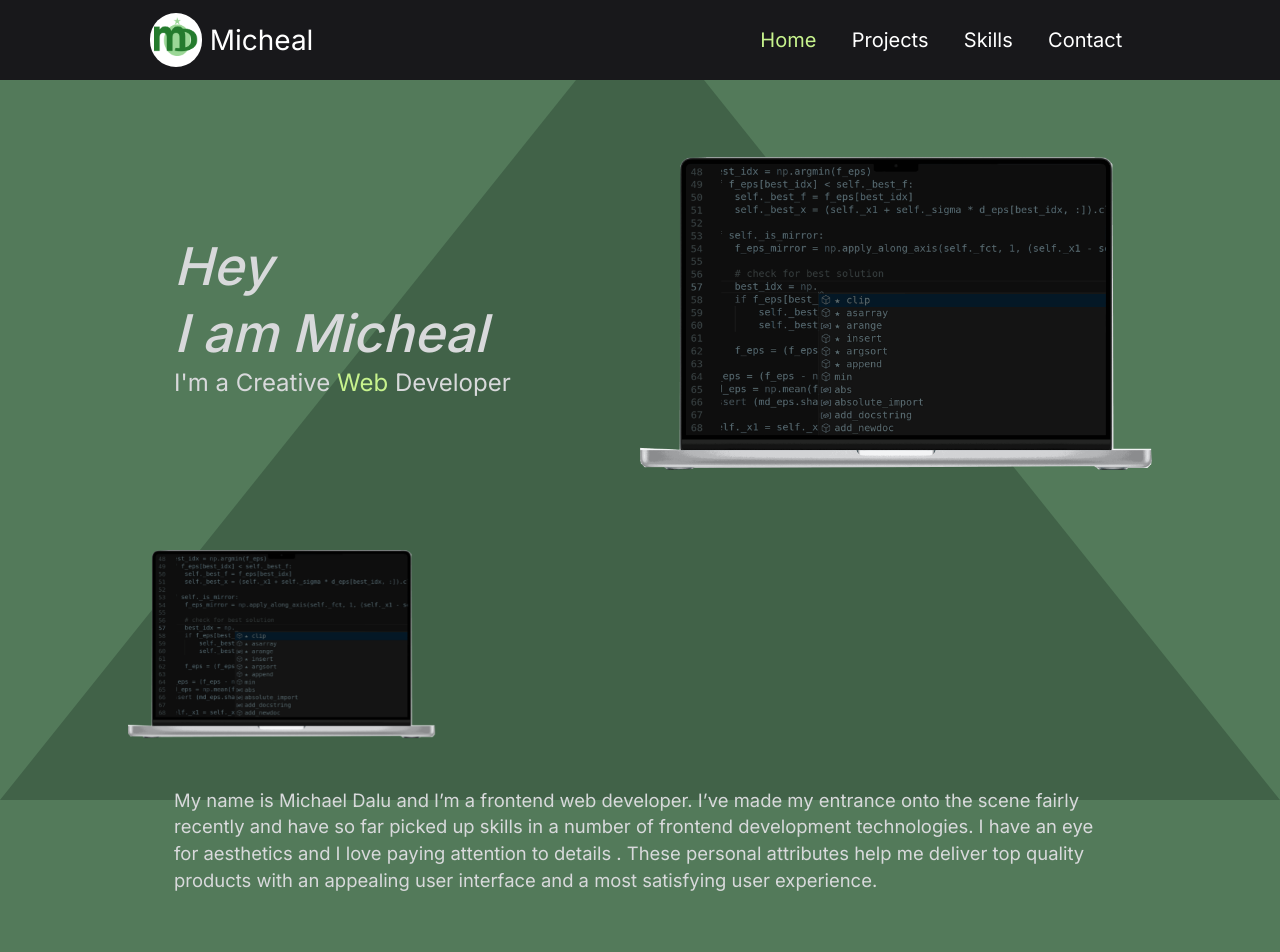
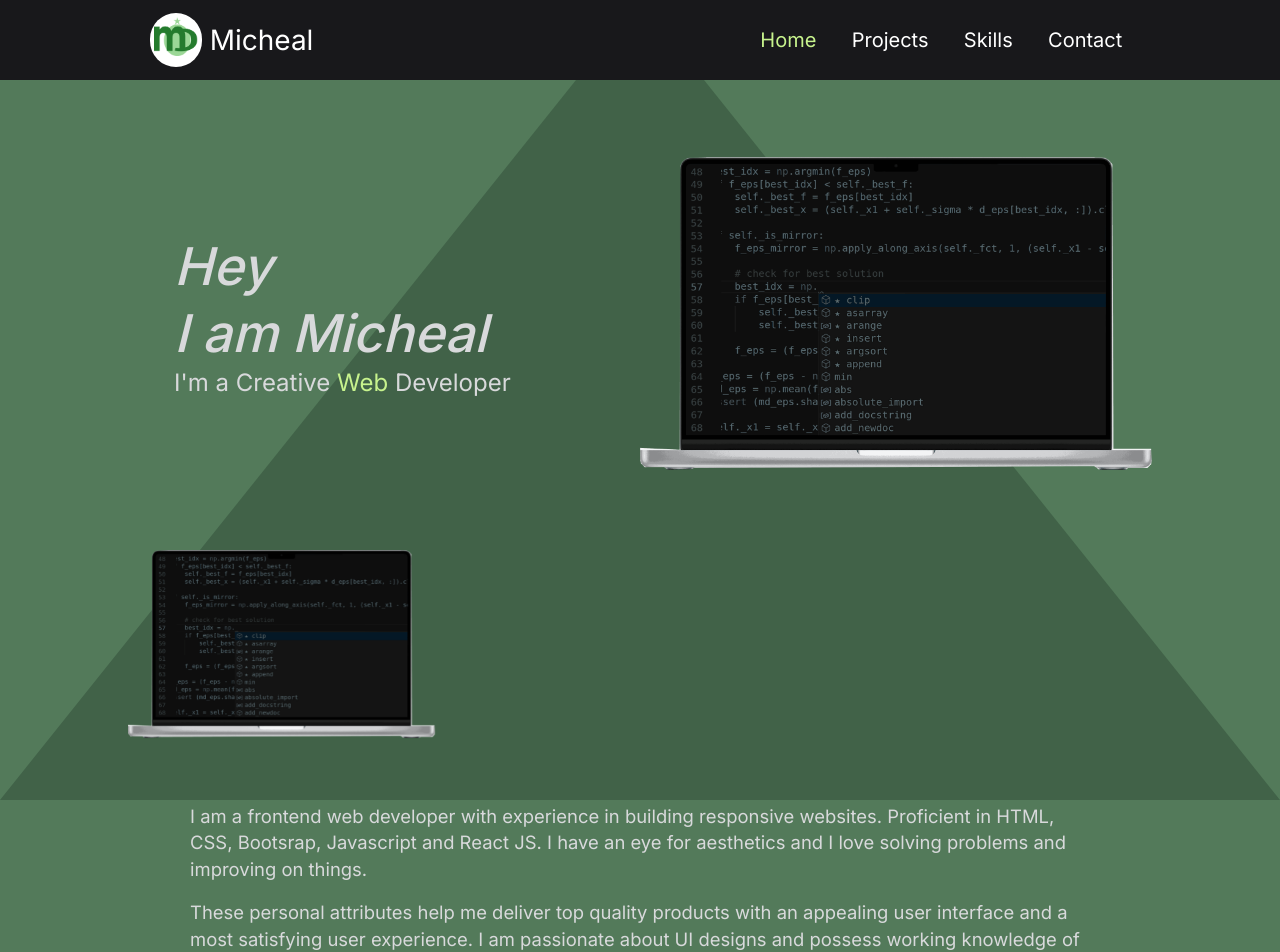
Before and after one commit to mikedalu/micheal-portfolio, a React (Create React App) app: page / in a window 1280 px wide. Shown: the top 952 px of the page. Built offline with nearby package versions, Linux system fonts and the light colour scheme; a web font is replaced by a local one.

Commit message:
updated about content

```diff
--- a/src/pages/Home.js
+++ b/src/pages/Home.js
@@ -25,12 +25,17 @@ function Home() {
 				</div>
 			</section>
 			<main data-aos="fade-in" className="main">
-				<p className="main-text">
-					My name is Michael Dalu and I’m a frontend web developer. I’ve made my entrance onto the scene fairly recently and have so
-					far picked up skills in a number of frontend development technologies. I have an eye for aesthetics and I love paying
-					attention to details . These personal attributes help me deliver top quality products with an appealing user interface and a
-					most satisfying user experience.
-				</p>
+				<div className="main-text">
+					<p>
+						I am a frontend web developer with experience in building responsive websites. Proficient in HTML, CSS, Bootsrap,
+						Javascript and React JS. I have an eye for aesthetics and I love solving problems and improving on things.
+					</p>
+					<p>
+						These personal attributes help me deliver top quality products with an appealing user interface and a most satisfying
+						user experience. I am passionate about UI designs and possess working knowledge of Adobephotoshop and Figma
+					</p>
+				</div>
+
 				<div data-aos="flip-right" className="html-img-2">
 					<img src="./images/hero2.png" alt="HTML tag code" />
 				</div>
--- a/src/styles/App.scss
+++ b/src/styles/App.scss
@@ -118,6 +118,9 @@ img {
 		padding: 6rem;
 		width: 100%;
 		order: 1;
+		p {
+			margin: 16px;
+		}
 	}
 }
 
```
